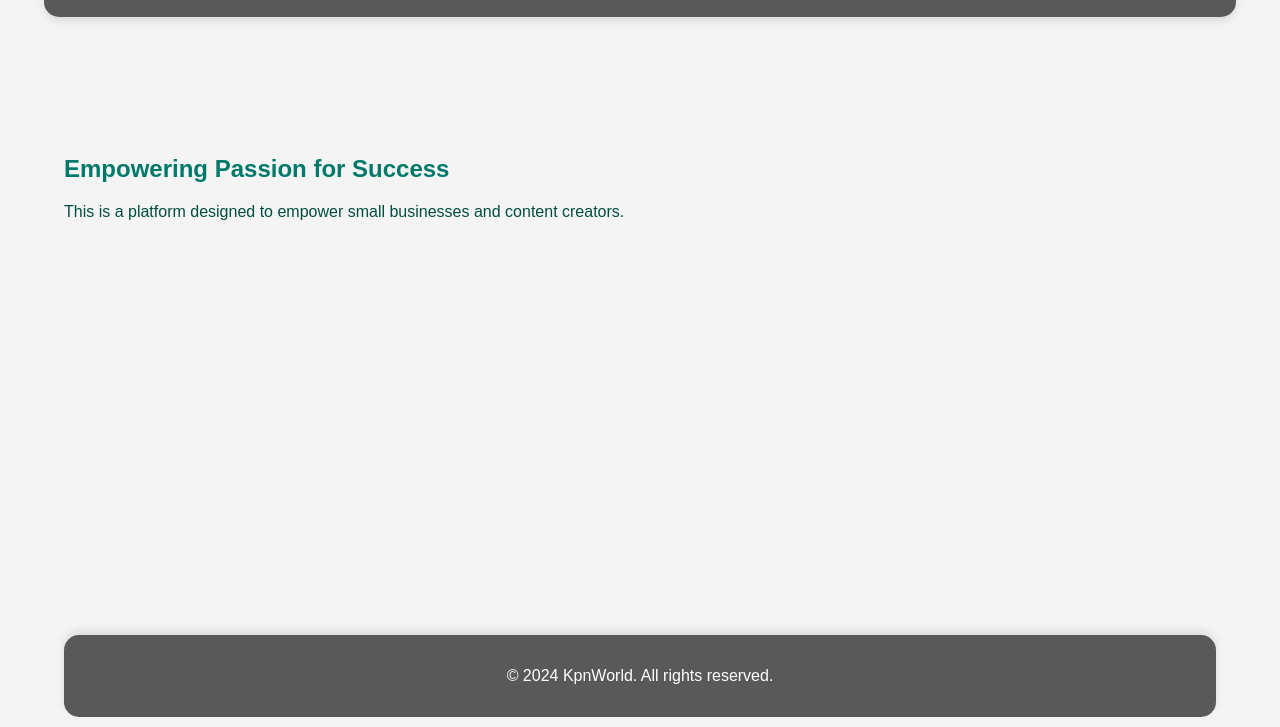
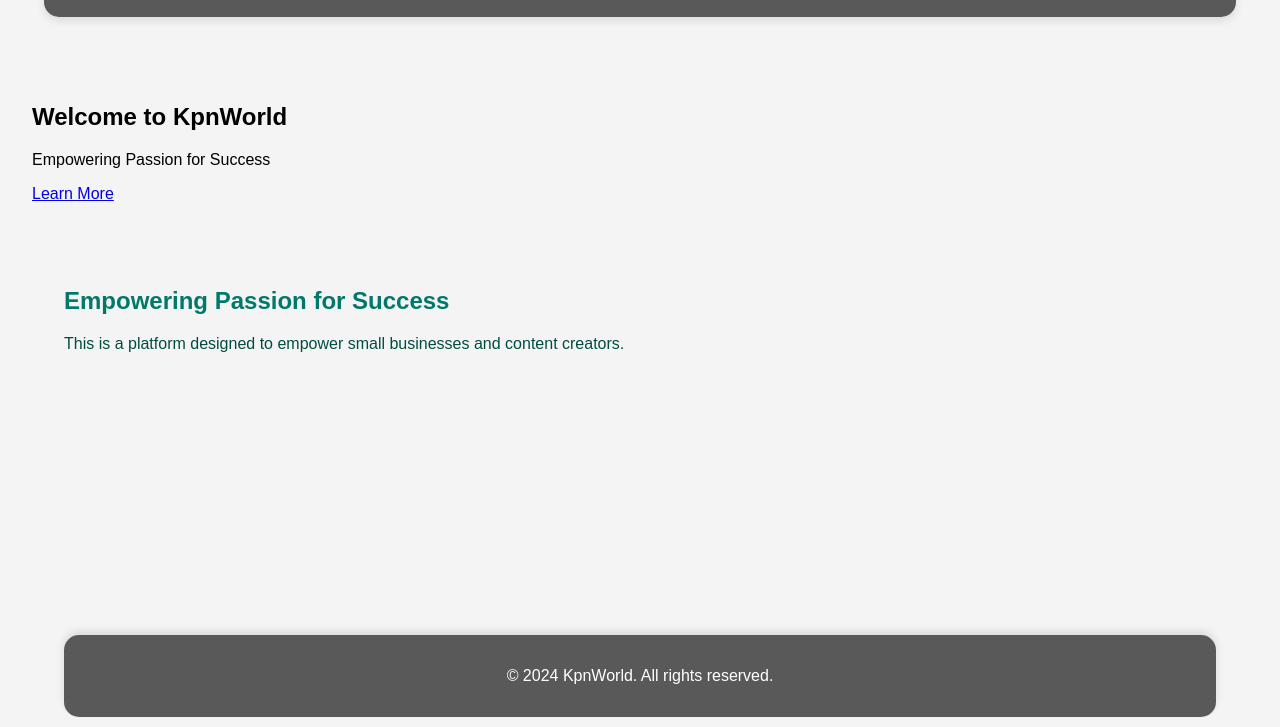
Before and after one commit to KpnWorld/Cloud, a plain HTML site: page index.html in a window 1280 px wide. Shown: the part 73-800 px from the top of the page. Drawn offline with Linux system fonts and the light colour scheme.

Commit message:
Update index.html

```diff
--- a/index.html
+++ b/index.html
@@ -22,6 +22,13 @@
         </nav>
     </header>
     <main>
+        <section id="hero">
+            <div class="hero-content">
+                <h1>Welcome to KpnWorld</h1>
+                <p>Empowering Passion for Success</p>
+                <a href="#about" class="btn">Learn More</a>
+            </div>
+        </section>
         <section id="home">
             <h2>Empowering Passion for Success</h2>
             <p>This is a platform designed to empower small businesses and content creators.</p>
```
